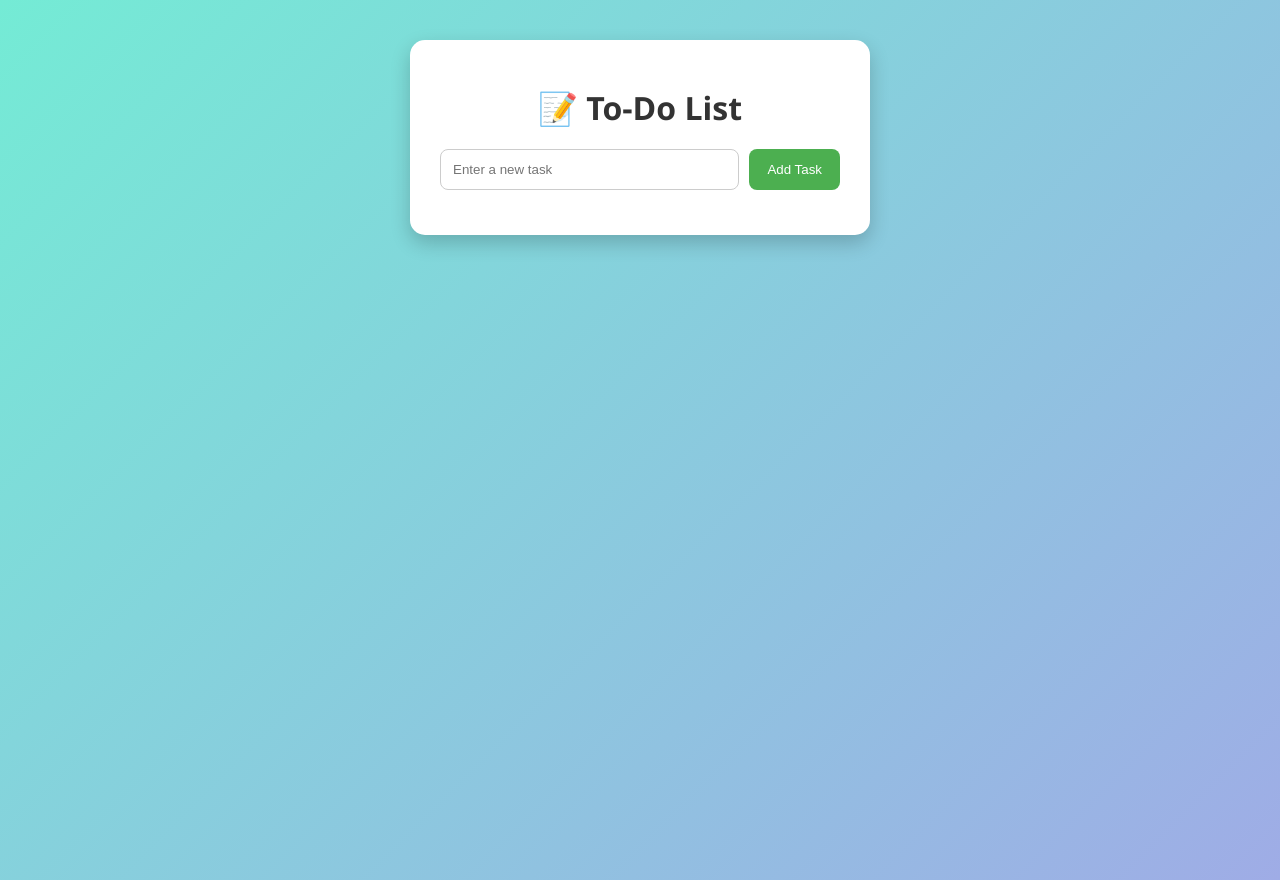
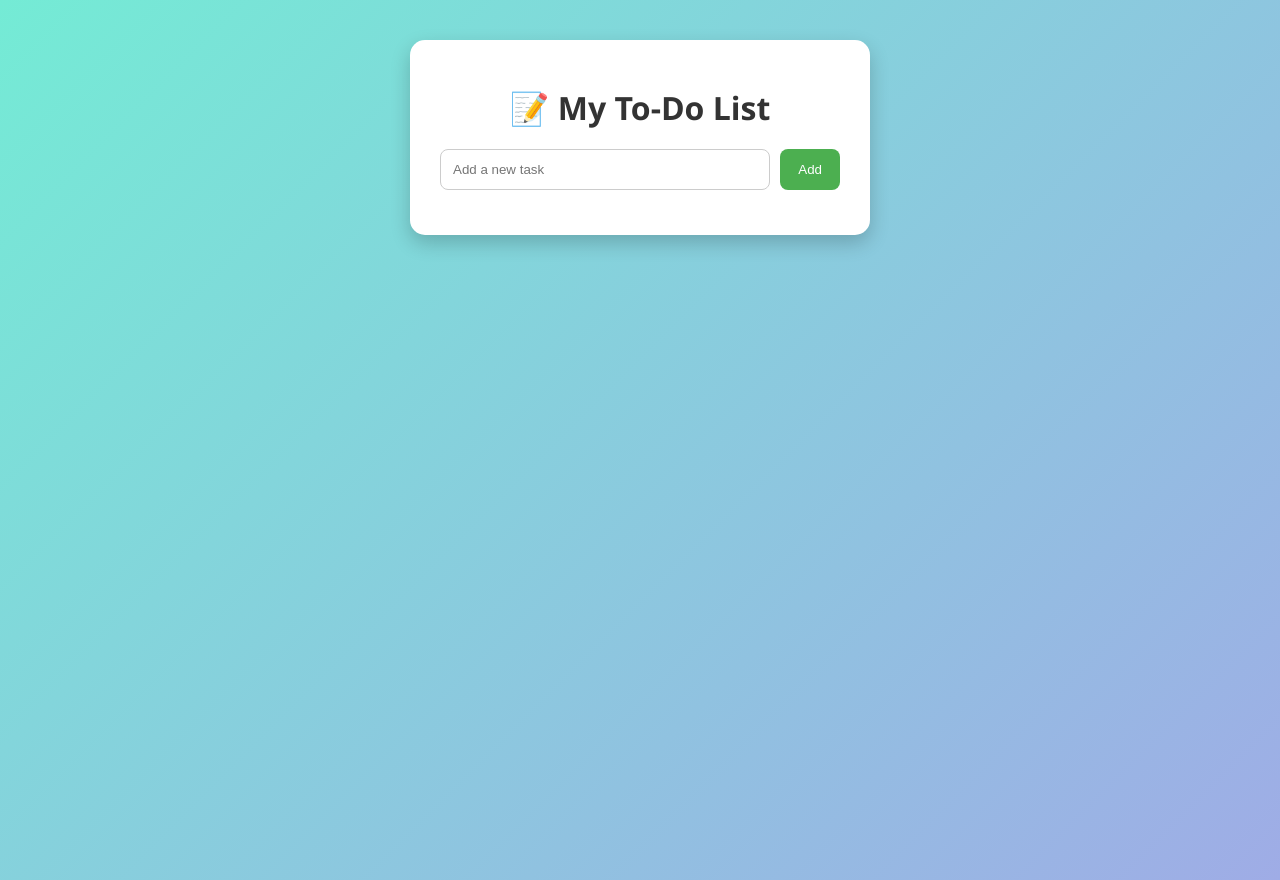
Before and after one commit to Saichandu51/TO-DO-APP, a plain HTML site: page frontend/index.html in a window 1280 px wide. Drawn offline with Linux system fonts and the light colour scheme; no server answers.

Commit message:
code updated

```diff
--- a/frontend/index.html
+++ b/frontend/index.html
@@ -2,17 +2,19 @@
 <html lang="en">
 <head>
   <meta charset="UTF-8">
-  <title>To-Do App</title>
+  <title>📝 To-Do App</title>
   <link rel="stylesheet" href="style.css">
 </head>
 <body>
-  <div class="app-container">
-    <h1>📝 To-Do List</h1>
-    <div class="input-group">
-      <input type="text" id="taskInput" placeholder="Enter a new task">
-      <button id="addBtn">Add Task</button>
+  <div class="background">
+    <div class="app-container">
+      <h1>📝 My To-Do List</h1>
+      <div class="input-group">
+        <input type="text" id="taskInput" placeholder="Add a new task">
+        <button id="addBtn">Add</button>
+      </div>
+      <ul id="taskList"></ul>
     </div>
-    <ul id="taskList"></ul>
   </div>
   <script src="script.js"></script>
 </body>
```
